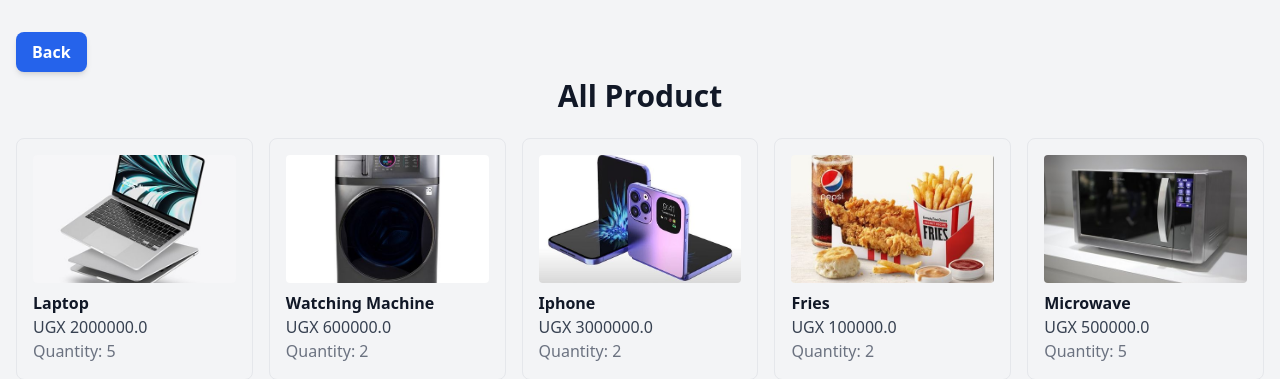
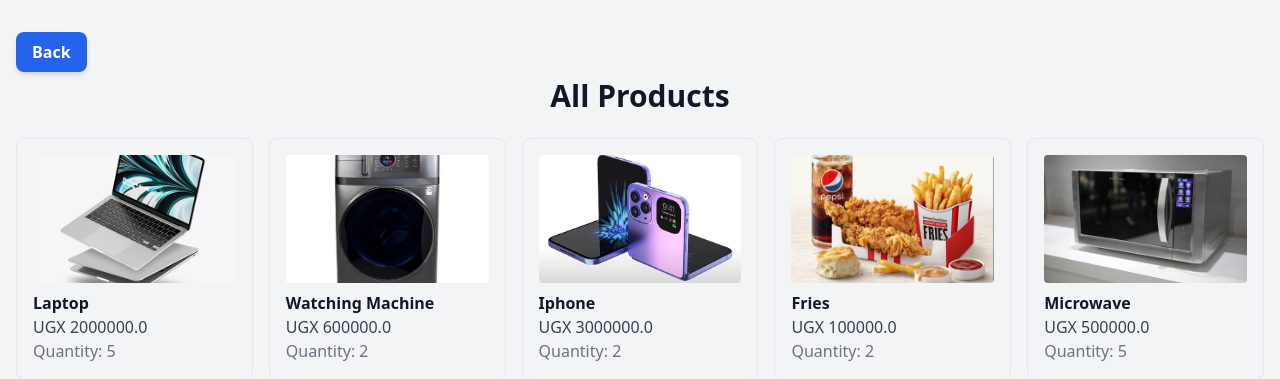
Before and after one commit to afrahnakanwagi/projectcanteen, a Django app: page /home/ in a window 1280 px wide. Shown: the part 56-435 px from the top of the page. Run offline with Django 5.2, Linux system fonts and the light colour scheme; data comes from the database, SQL or seed files in the repository; some libraries are stand-ins or nearby versions.

Commit message:
added an s on the home page

```diff
--- a/customer/templates/home.html
+++ b/customer/templates/home.html
@@ -8,7 +8,7 @@
         </button>
 
         <section>
-            <h1 class="text-3xl font-bold mb-6 text-center">All Product</h1>
+            <h1 class="text-3xl font-bold mb-6 text-center">All Products</h1>
         </section>
 
         <div class="grid grid-cols-5 gap-4">
```
